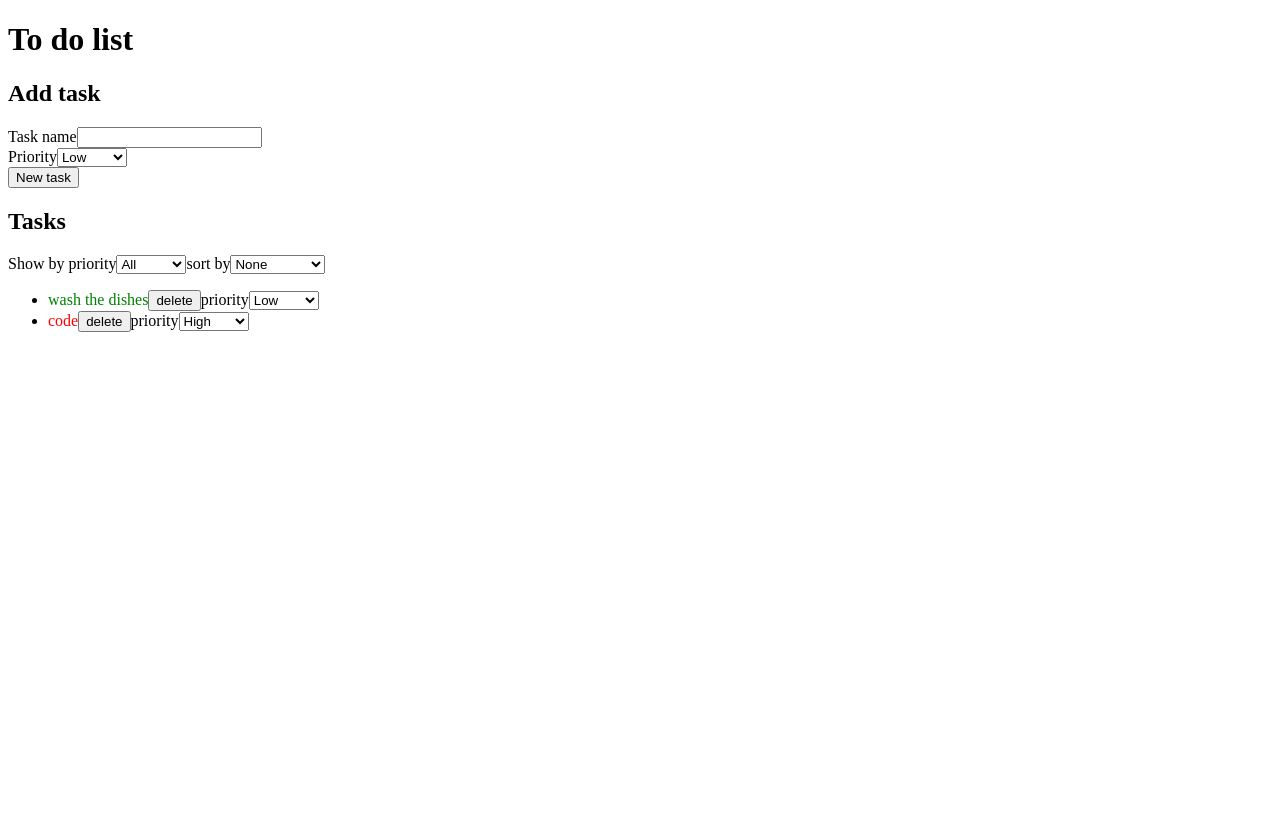
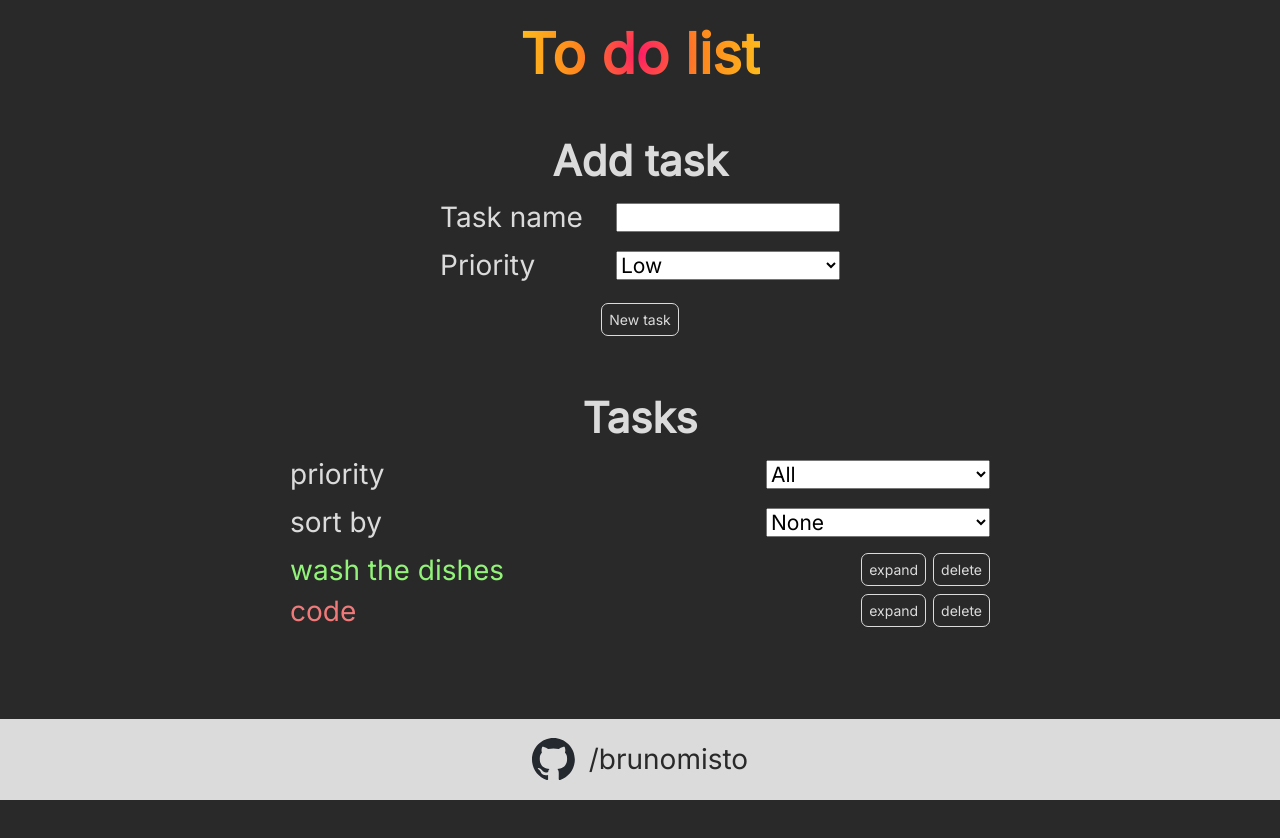
Before and after one commit to brunomisto/todo-list, a React app: page / in a window 1280 px wide. Shown: the top 838 px of the page. Before the commit the page ends 800 px from the top, so only its background shows below. Built offline with nearby package versions, Linux system fonts and the light colour scheme; the HTML template or start-up script is replaced by a standard one.

Commit message:
Add style

```diff
--- a/src/App.css
+++ b/src/App.css
@@ -1,11 +1,247 @@
-.low {
-  color: green;
+@import url("https://fonts.googleapis.com/css2?family=Inter&display=swap");
+
+* {
+  margin: 0;
+  padding: 0;
+  box-sizing: border-box;
+  font-family: "Inter", sans-serif;
 }
 
-.medium {
-  color: yellow;
+html {
+  font-size: 28px;
+  --dark-gray: #292929;
+  --light: #dbdbdb;
+  --light-green: #93f279;
+  --light-yellow: #f2e679;
+  --light-red: #f27979;
 }
 
-.high {
-  color: red;
+body {
+  background-color: var(--dark-gray);
+  color: var(--light);
 }
+
+#app {
+  min-height: 100vh;
+  display: flex;
+  flex-direction: column;
+  gap: 1rem;
+}
+
+header {
+  padding: 0.7rem 0;
+  display: flex;
+  justify-content: center;
+  align-items: center;
+}
+
+main {
+  flex: 1;
+}
+
+#content {
+  justify-content: center;
+  display: flex;
+  padding: 0 4rem;
+  gap: 2rem;
+}
+
+#new-task {
+  flex: 1;
+  max-width: 400px;
+  display: flex;
+  gap: 0.5rem;
+  align-items: center;
+  flex-direction: column;
+}
+
+label {
+  width: 100%;
+  display: flex;
+  justify-content: space-between;
+  align-items: center;
+}
+
+input,
+select {
+  width: 8rem;
+  font-size: 0.75rem;
+}
+
+#tasks {
+  display: flex;
+  flex-direction: column;
+  align-items: center;
+  max-width: 700px;
+  flex: 2;
+  gap: 0.5rem;
+}
+
+#tasks > .controls {
+  width: 75%;
+  display: flex;
+  flex-direction: column;
+  gap: 0.5rem;
+}
+
+#task-list {
+  display: flex;
+  flex-direction: column;
+  gap: 0.25rem;
+  list-style: none;
+  width: 100%;
+}
+
+.task {
+  display: flex;
+  flex-direction: column;
+}
+
+.task .content {
+  display: flex;
+  justify-content: space-between;
+  align-items: flex-start;
+}
+
+.task .controls {
+  display: flex;
+  gap: 0.25rem;
+}
+
+.task button {
+  margin: 0;
+}
+
+.task .priority {
+  display: none;
+}
+
+.task.active .priority {
+  display: flex;
+}
+
+.task-name {
+  width: 80%;
+  white-space: nowrap;
+  cursor: pointer;
+  overflow: hidden;
+}
+
+.task.check .task-name {
+  text-decoration: line-through;
+}
+
+.task.active .task-name {
+  white-space: normal;
+  word-break: break-all;
+}
+
+.task.low .task-name {
+  color: #93f279;
+}
+
+.task.medium .task-name {
+  color: #f2e679;
+}
+
+.task.high .task-name {
+  color: #f27979;
+}
+
+footer {
+  padding: 0.7rem 0;
+  display: flex;
+  justify-content: center;
+  align-items: center;
+  background-color: var(--light);
+  color: var(--dark-gray);
+}
+
+h1 {
+  width: fit-content;
+  background: rgb(253, 29, 101);
+  background: radial-gradient(
+    circle,
+    rgba(253, 29, 101, 1) 0%,
+    rgba(253, 134, 29, 1) 50%,
+    rgba(253, 190, 29, 1) 100%
+  );
+  background-clip: text;
+  -webkit-background-clip: text;
+  color: transparent;
+}
+
+button {
+  font-size: 0.5rem;
+  cursor: pointer;
+  border: 1px solid var(--light);
+  border-radius: 0.25rem;
+  background-color: var(--dark-gray);
+  color: var(--light);
+  margin-top: 0.25rem;
+  padding: 0.25rem;
+  transition-property: transform;
+  transition-duration: 500ms;
+}
+
+button:hover {
+  border: 1px solid var(--dark-gray);
+  background-color: var(--light);
+  color: var(--dark-gray);
+  transform: scale(1.2);
+}
+
+.github {
+  display: flex;
+  justify-content: center;
+}
+
+.github a {
+  text-decoration: none;
+  color: var(--dark-gray);
+  display: flex;
+  gap: 0.5rem;
+  align-items: center;
+}
+
+.github img {
+  display: inline-block;
+  height: 1.5rem;
+}
+
+@media (max-width: 1350px) {
+  #content {
+    flex-direction: column;
+    align-items: center;
+  }
+
+  #new-task {
+    width: 100%;
+  }
+
+  #tasks {
+    width: 100%;
+  }
+
+  #tasks > .controls {
+    width: 100%;
+  }
+
+  .task .content {
+    justify-content: space-between;
+  }
+
+  .task .controls {
+    width: auto;
+  }
+}
+
+@media (max-width: 650px) {
+  html {
+    font-size: 20px;
+  }
+
+  #content {
+    padding: 0 2rem;
+  }
+}
--- a/src/App.jsx
+++ b/src/App.jsx
@@ -1,4 +1,5 @@
 import "./App.css";
+import GitHubLogo from "./assets/github-mark.svg";
 import { v4 as uuidv4 } from "uuid";
 import { useEffect, useState } from "react";
 import Tasks from "./components/Tasks";
@@ -65,8 +66,12 @@ const App = () => {
   };
 
   return (
-    <div>
+    <div id="app">
+      <header>
         <h1>To do list</h1>
+      </header>
+      <main>
+        <div id="content">
           <NewTaskForm onNewTask={handleNew} />
           <Tasks
             tasks={tasks}
@@ -75,6 +80,16 @@ const App = () => {
             onChange={handleChange}
           />
         </div>
+      </main>
+      <footer>
+        <span className="github">
+          <a target="_blank" href="https://github.com/brunomisto/">
+            <img src={GitHubLogo} alt="" />
+            /brunomisto
+          </a>
+        </span>
+      </footer>
+    </div>
   );
 };
 
--- a/src/components/NewTaskForm.jsx
+++ b/src/components/NewTaskForm.jsx
@@ -28,15 +28,12 @@ const NewTaskForm = ({ onNewTask }) => {
   };
 
   return (
-    <form onSubmit={handleNewTask}>
+    <form onSubmit={handleNewTask} id="new-task">
       <h2>Add task</h2>
-      <div>
       <label>
         Task name
         <input required value={name} onChange={handleNameChange} />
       </label>
-      </div>
-      <div>
       <label>
         Priority
         <select value={priority} onChange={handlePriorityChange}>
@@ -45,7 +42,6 @@ const NewTaskForm = ({ onNewTask }) => {
           <option value="low">Low</option>
         </select>
       </label>
-      </div>
       <button type="submit">New task</button>
     </form>
   );
--- a/src/components/PrioritySelect.jsx
+++ b/src/components/PrioritySelect.jsx
@@ -1,7 +1,7 @@
 const PrioritySelect = ({ priority, onChange }) => {
   return (
     <label>
-      Show by priority
+      priority
       <select value={priority} onChange={onChange}>
         <option value="">All</option>
         <option value="high">High</option>
--- a/src/components/Task.jsx
+++ b/src/components/Task.jsx
@@ -1,17 +1,32 @@
-const Task = ({ task, onDelete, onCheck, onChange }) => {
+const Task = ({ task, onDelete, onCheck, onChange, selected, setSelected }) => {
   const handlePriorityChange = (event) => {
     event.preventDefault();
     onChange(task.id, event.target.value);
   };
 
-  const classes = `task ${task.priority} ${task.checked ? "check" : "uncheck"}`;
+  const handleToggleSelect = () => {
+    if (selected) {
+      setSelected(null);
+    } else {
+      setSelected(task.id);
+    }
+  };
+
+  const classes = `task ${task.priority} ${task.checked ? "check" : "uncheck"} ${selected ? "active" : ""}`;
   return (
-    <li>
-      <span className={classes} onClick={onCheck}>
-        {task.name}
-      </span>
-      <button onClick={onDelete}>delete</button>
-      <label>
+    <li className={classes}>
+      <div className="content">
+        <span className="task-name" onClick={onCheck}>
+          {task.name}
+        </span>
+        <div className="controls">
+          <button onClick={handleToggleSelect}>
+            {selected ? "hide" : "expand"}
+          </button>
+          <button onClick={onDelete}>delete</button>
+        </div>
+      </div>
+      <label className="priority">
         priority
         <select value={task.priority} onChange={handlePriorityChange}>
           <option value="high">High</option>
--- a/src/components/TaskList.jsx
+++ b/src/components/TaskList.jsx
@@ -1,12 +1,15 @@
+import { useState } from "react";
 import Task from "./Task";
 
 const TaskList = ({ tasks, onDelete, onCheck, onChange }) => {
+  const [selected, setSelected] = useState(null);
+
   if (tasks.length === 0) {
-    return <p>No tasks</p>;
+    return <p style={{ textAlign: "center" }}>No tasks</p>;
   }
 
   return (
-    <ul>
+    <ul id="task-list">
       {tasks.map((task) => (
         <Task
           key={task.id}
@@ -14,6 +17,8 @@ const TaskList = ({ tasks, onDelete, onCheck, onChange }) => {
           onDelete={() => onDelete(task.id)}
           onCheck={() => onCheck(task.id)}
           onChange={onChange}
+          selected={task.id === selected}
+          setSelected={setSelected}
         />
       ))}
     </ul>
--- a/src/components/Tasks.jsx
+++ b/src/components/Tasks.jsx
@@ -34,10 +34,12 @@ const Tasks = ({ tasks, onDelete, onCheck, onChange }) => {
     });
 
   return (
-    <div>
+    <div id="tasks">
       <h2>Tasks</h2>
-      <PrioritySelect priority={priority} onChange={handlePriorityChange} />
-      <SortSelect sort={sort} onChange={handleSortChange} />
+      <div className="controls">
+        <PrioritySelect priority={priority} onChange={handlePriorityChange} />
+        <SortSelect sort={sort} onChange={handleSortChange} />
+      </div>
       <TaskList
         tasks={tasksToShow}
         onDelete={onDelete}
```
Also changed, not shown: src/assets/github-mark.svg (added). Lines whose indentation alone changed are shown as unchanged.
